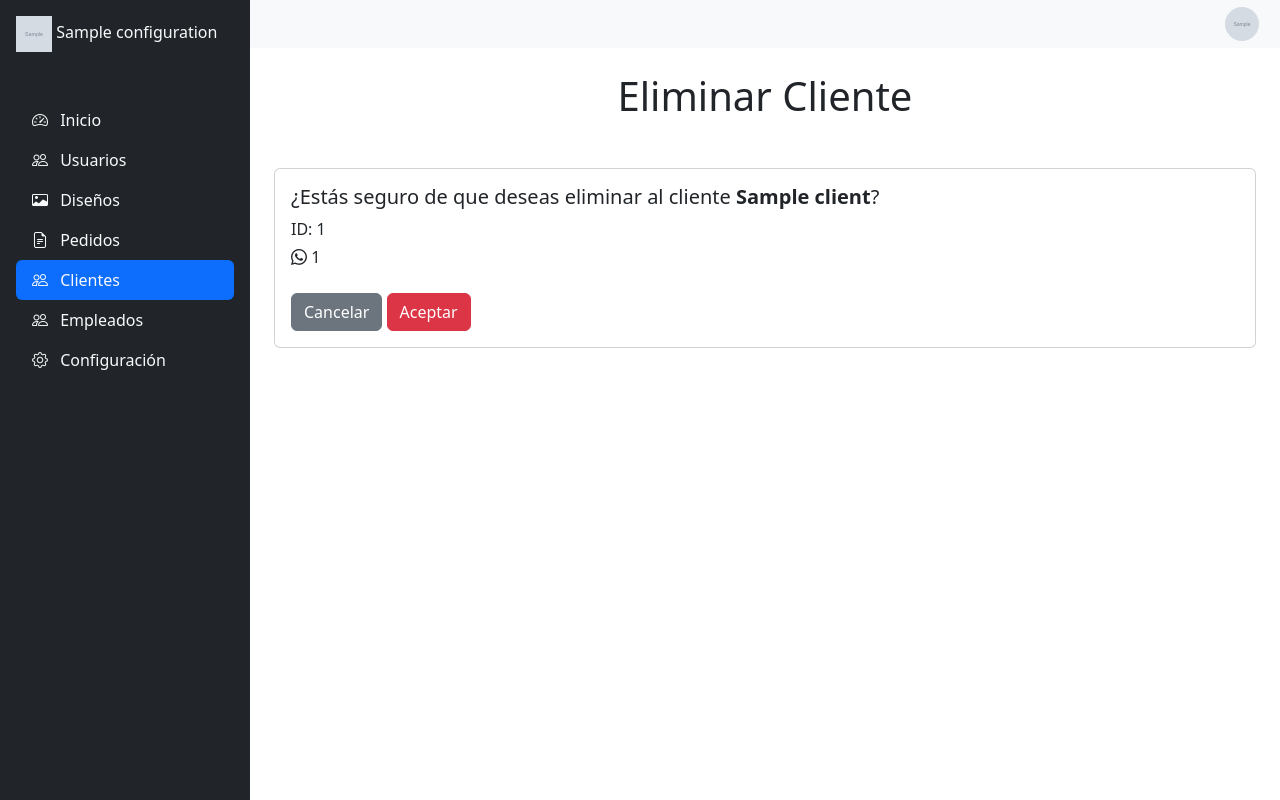
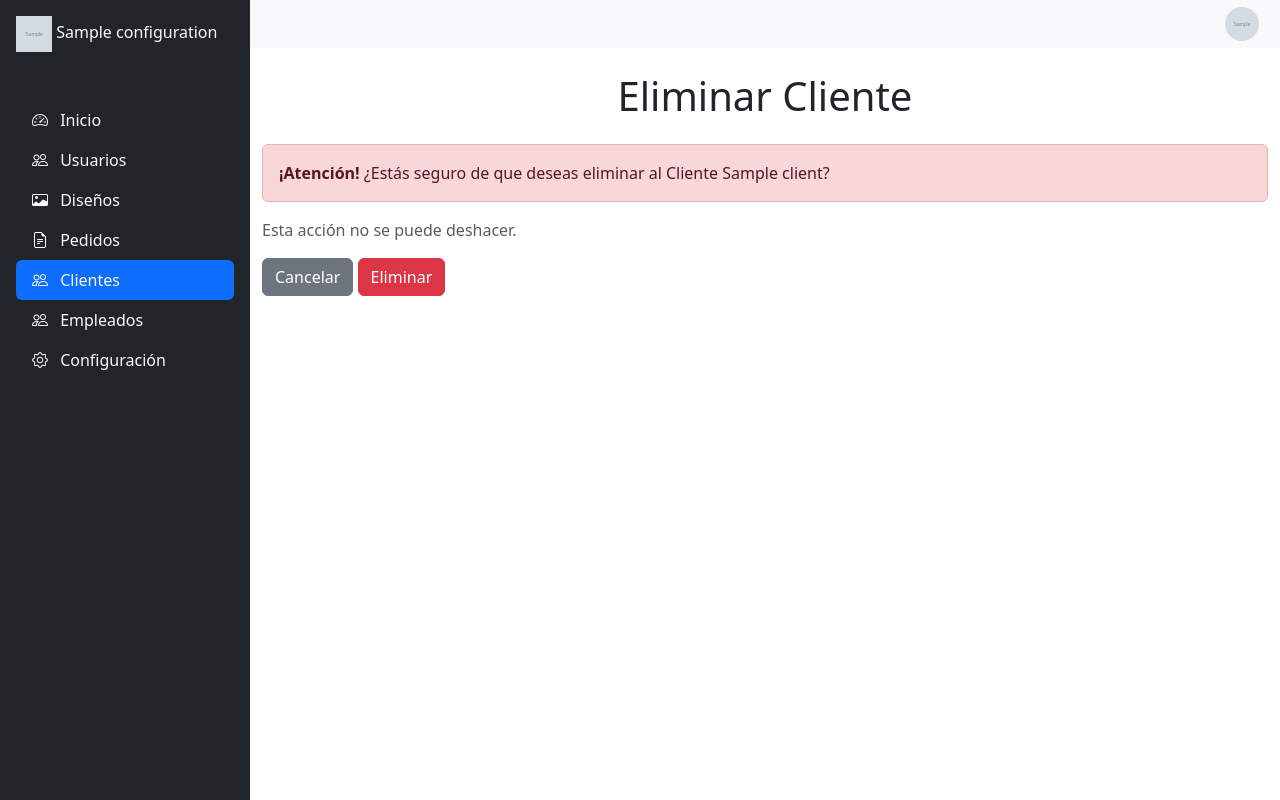
Before and after one commit to wmoralesl/punto-grafico, a Django app: page /admin/c/1/delete/ in a window 1280 px wide. Run offline with Django 5.2, Linux system fonts and the light colour scheme; a user stored in the database is signed in; tables that the repository leaves empty hold one stand-in row (values such as "Sample post"); grey boxes marked "Sample" are stand-in pictures; some libraries are stand-ins or nearby versions.

Commit message:
[Update]: Se agregaron estilos a las lantillas

```diff
--- a/clients/templates/clients/client_delete.html
+++ b/clients/templates/clients/client_delete.html
@@ -1,29 +1,19 @@
 {% extends 'private/base.html' %}
 {% block content %}
 <h1 class="mb-4 text-center">Eliminar Cliente</h1>
-<div class="container-fluid py-4">
-    <div class="card position-relative">
-        <div class="card-body">
-            <h5 class="card-title mb-2">
-                ¿Estás seguro de que deseas eliminar al cliente <strong>{{ client.name }}</strong>?
-            </h5>
-            <p class="card-text mb-1">ID: {{ client.id }}</p>
-            <p class="card-text mb-4">
-                <i class="bi bi-whatsapp"></i> {{ client.phone }}
-            </p>
 
-            <form method="post">
-                {% csrf_token %}
-                <a href="{% url 'clients:client_detail' client.id %}" class="btn btn-secondary">
-                    Cancelar
-                </a>
+    <form method="post">
+        <div class="alert alert-danger" role="alert">
+        <strong>¡Atención!</strong> ¿Estás seguro de que deseas eliminar al Cliente {{ client.name }}?
+        </div>
 
-                <button type="submit" class="btn btn-danger">
-                    Aceptar
-                </button>
+    <p class="text-muted">Esta acción no se puede deshacer.</p>
+
+        {% csrf_token %}
+        <a href="{% url 'clients:client_detail' client.id %}" class="btn btn-secondary">Cancelar</a>
+
+        <button type="submit" class="btn btn-danger">Eliminar</button>
 
             </form>
-        </div>
-    </div>
-</div>
+
 {% endblock %}
--- a/employee/templates/employee/employee_detail.html
+++ b/employee/templates/employee/employee_detail.html
@@ -18,7 +18,7 @@
                         </a>
                     </li>
                     <li>
-                        <a class="dropdown-item text-danger" href="{% url 'clients:client_delete' employee.id %}">
+                        <a class="dropdown-item text-danger" href="{% url 'employee:employee_delete' employee.id %}">
                             <i class="bi bi-trash"></i> Eliminar Colaborador
                         </a>
                     </li>
--- a/employee/urls.py
+++ b/employee/urls.py
@@ -1,5 +1,5 @@
 from django.urls import path
-from .views import EmployeeListView, EmployeeDetailView, EmployeeUpdateView, EmployeeCreateView
+from .views import EmployeeListView, EmployeeDetailView, EmployeeUpdateView, EmployeeCreateView, EmployeeDeleteView
 app_name = 'employee'
 
 urlpatterns = [
@@ -7,5 +7,5 @@ urlpatterns = [
     path('create/', EmployeeCreateView.as_view(), name='employee_create'),
     path('<int:pk>/', EmployeeDetailView.as_view(), name='employee_detail'),
     path('<int:pk>/update/', EmployeeUpdateView.as_view(), name='employee_update'),
-
+    path('<int:pk>/delete/', EmployeeDeleteView.as_view(), name='employee_delete'),
 ]
```
Also changed, not shown: employee/templates/employee/employee_delete.html (added, +18 -0 lines), employee/views.py (+14 -5 lines).
